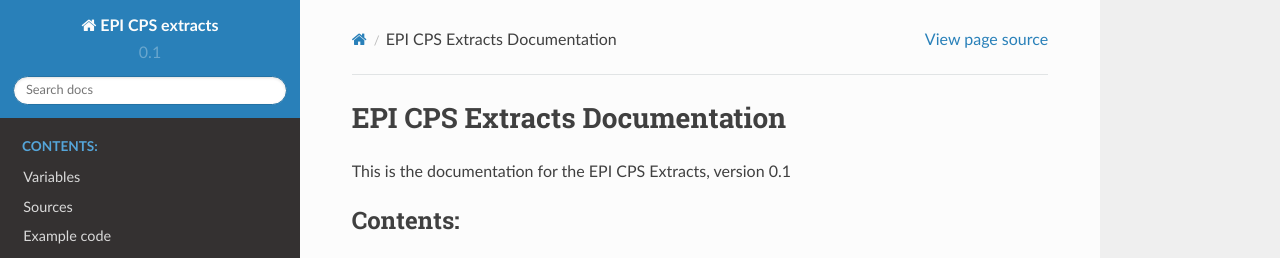
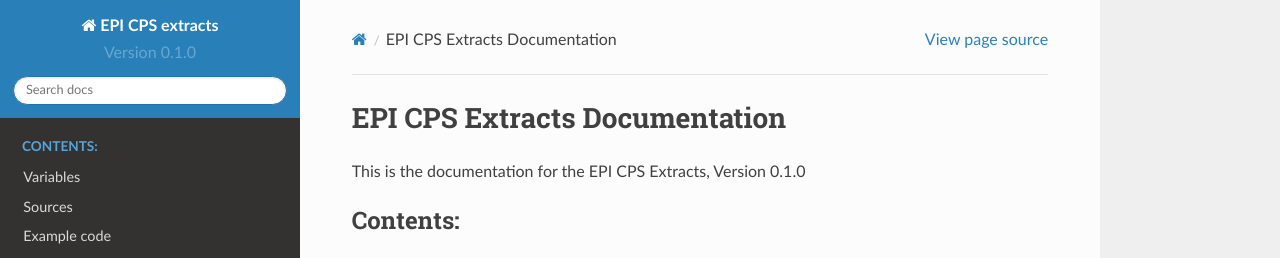
Before and after one commit to Economic/epiextracts, a Sphinx documentation site: the page built from docs/index.rst, in a window 1280 px wide. Shown: the top 258 px of the page. Built offline with Sphinx 7.4.7 and the Read the Docs theme 2.0.0, drawn with Linux system fonts in a browser that asks for light colours.

Commit message:
updating version numbers in Sphinx conf & display in index.rst

```diff
--- a/docs/conf.py
+++ b/docs/conf.py
@@ -28,7 +28,7 @@ copyright = u'2018, Economic Policy Institute'
 author = u'Economic Policy Institute'
 
 # The short X.Y version
-version = '0.1'
+version = u'Version 0.1.0'
 # The full version, including alpha/beta/rc tags
 release = version
 
--- a/docs/index.rst
+++ b/docs/index.rst
@@ -1,7 +1,7 @@
 ===================================
 EPI CPS Extracts Documentation
 ===================================
-This is the documentation for the EPI CPS Extracts, version |release|
+This is the documentation for the EPI CPS Extracts, |release|
 
 .. toctree::
 	:maxdepth: 1
```
